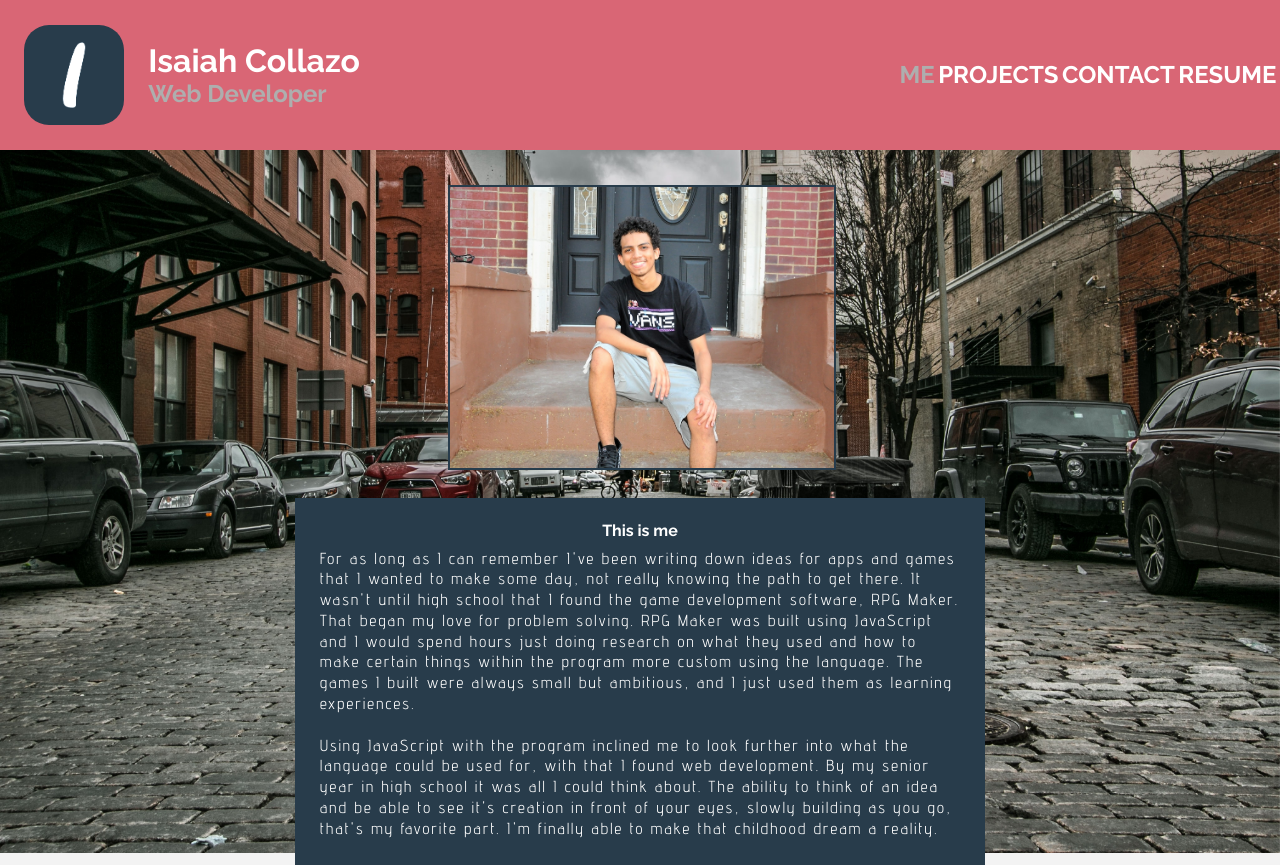
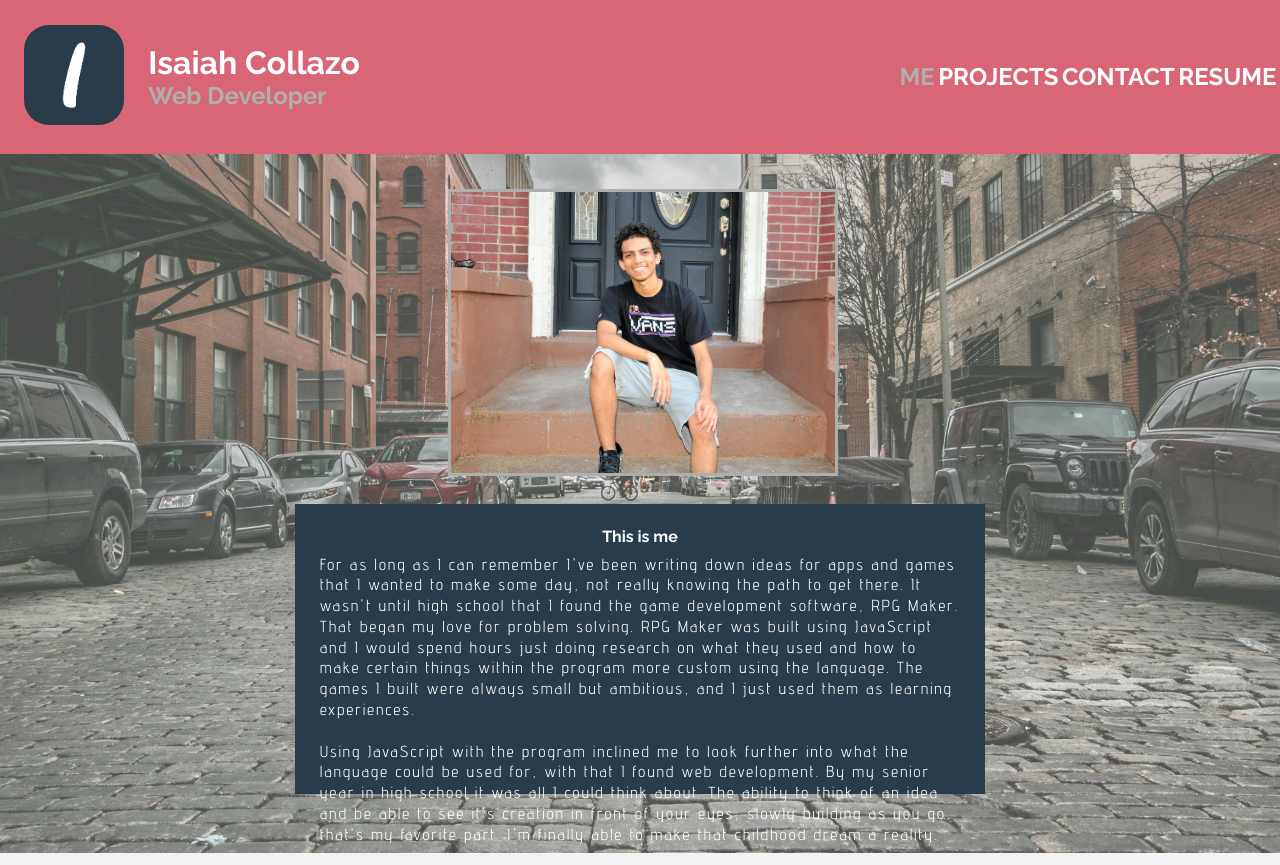
Before and after one commit to IsaiahCollazo99/portfolio-site, a React (Create React App) app in the folder isaiah-collazo/: page / in a window 1280 px wide. Built offline with nearby package versions, Linux system fonts and the light colour scheme.

Commit message:
change colors to stand out more against background picture

```diff
--- a/isaiah-collazo/src/components/header/Header.js
+++ b/isaiah-collazo/src/components/header/Header.js
@@ -2,12 +2,13 @@ import React from 'react';
 import NavBar from '../navBar/NavBar';
 import logo from '../../assets/logo.png';
 import '../../css/header/header.css';
+import { Link } from 'react-router-dom';
 
 const Header = () => {
     return (
         <div className="header">
             <div className="headerLeft">
-                <img src={logo} alt="Logo" className="headerLogo" />
+                <Link to="/"><img src={logo} alt="Logo" className="headerLogo" /></Link>
 
                 <div className="headerText">
                     <p className="headerName">Isaiah Collazo</p>
--- a/isaiah-collazo/src/css/home/home.css
+++ b/isaiah-collazo/src/css/home/home.css
@@ -3,6 +3,7 @@
     z-index: 1;
     justify-self: center;
     width: 100%;
+    opacity: 70%;
 }
 
 .homePageContainer {
@@ -36,7 +37,7 @@
 
 .aboutMeImg {
     width: 100%;
-    border: 2px solid #283c4b;
+    border: 3px solid #aeaeae;
     margin-bottom: 25px;
 }
 
@@ -45,6 +46,7 @@
     background-color: #283c4b;
     color: white;
     padding: 25px;
+    height: 240px;
 }
 
 .aboutMeTitle {
```
